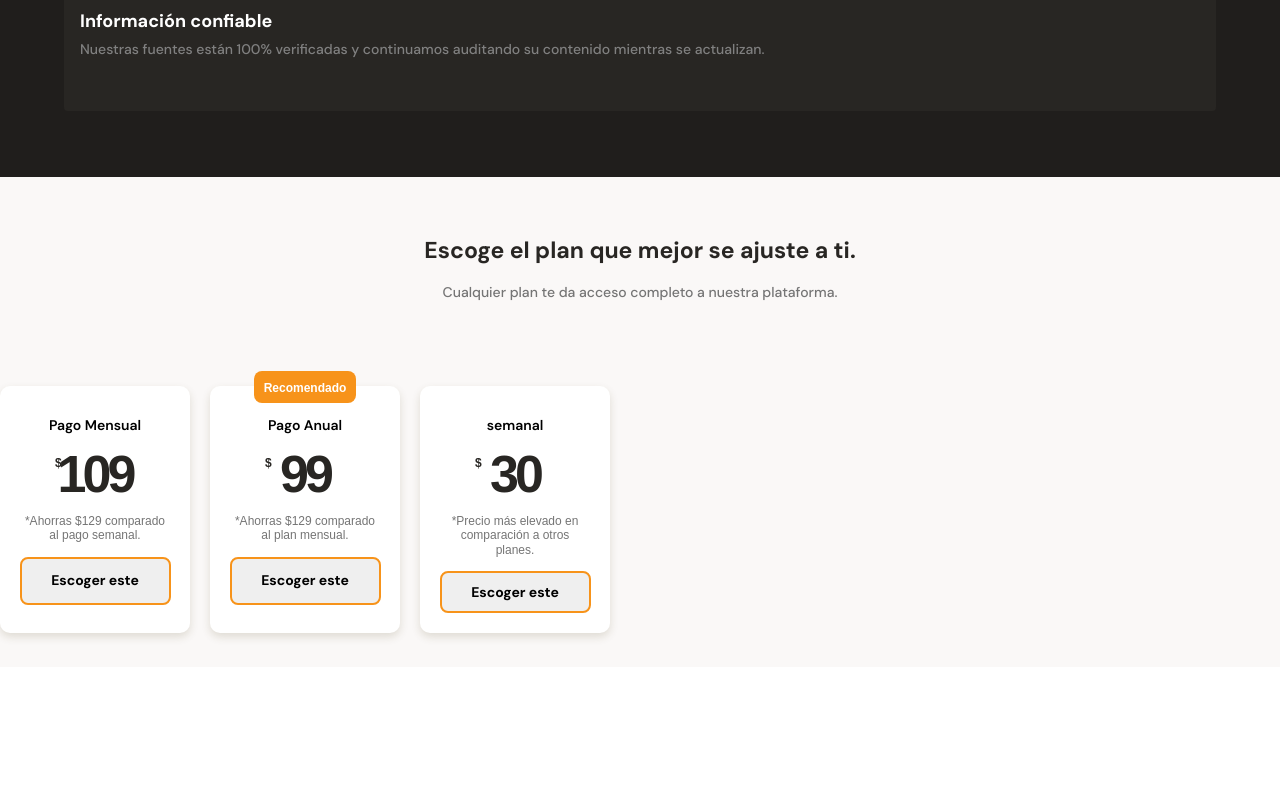
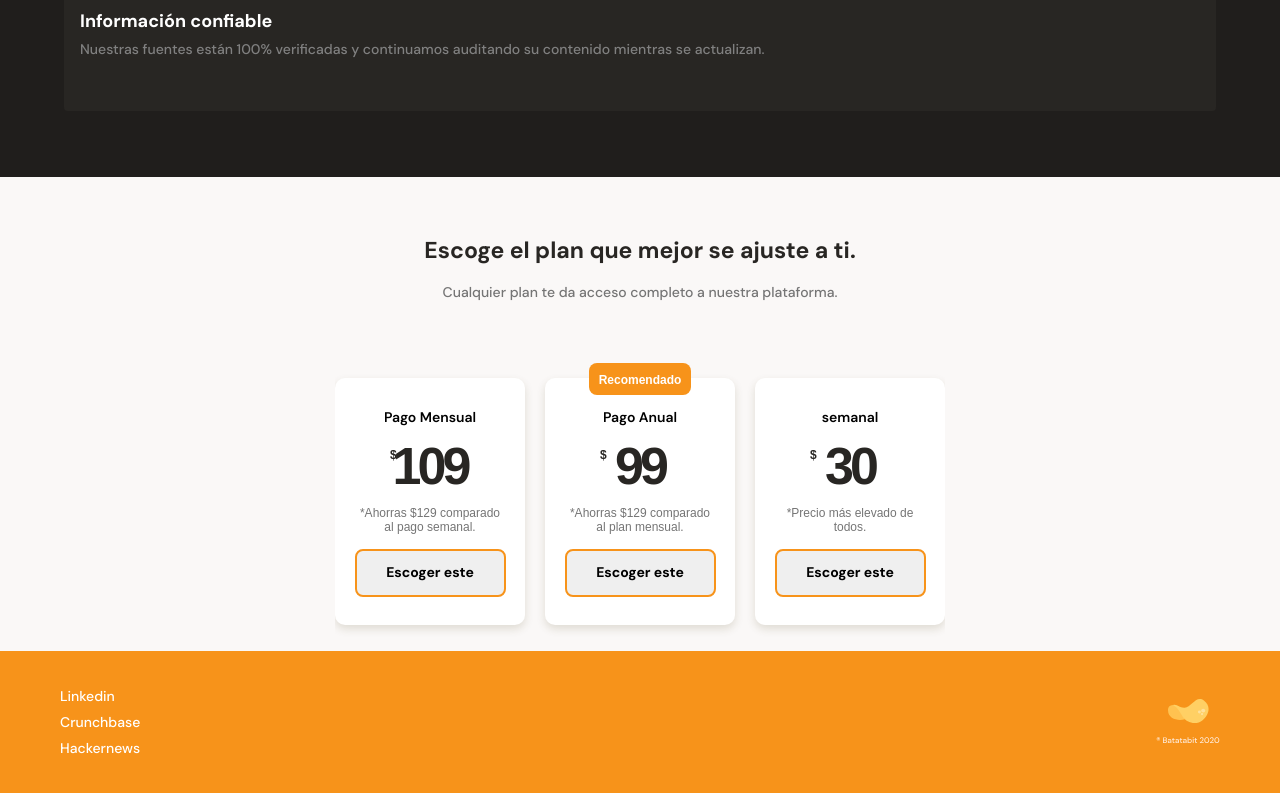
Before and after one commit to Victor-OT/batatabit, a React (Vite) app: page / in a window 1280 px wide. Shown: the part 1721-2514 px from the top of the page. Before the commit the page ends 2388 px from the top, so only its background shows below. Built offline with nearby package versions, Linux system fonts and the light colour scheme.

Commit message:
Se corrigieron estilos del scroll horizontal, ahora las cards se centran en cualquier dimensión de pantalla

```diff
--- a/src/MainPage/MainPage.css
+++ b/src/MainPage/MainPage.css
@@ -149,6 +149,7 @@ span img {
 }
 
 .plan-info {
+    display: flex;
     width: 100%;
     min-width: 320px;
     height: auto;
@@ -161,7 +162,7 @@ span img {
     display: flex;
     flex-direction: column;
     align-items: center;
-    justify-content: center;
+    margin: auto;
 }
 
 .text-plan-info-container {
@@ -186,9 +187,15 @@ span img {
     margin-bottom: 50px;
 }
 
+.outer-card-container {
+    display: flex;
+    width: 100%;
+    height: 300px;
+    overflow-x: auto;
+    justify-content: center;
+}
+
 .plan-card-container {
-    width: 100%;
-    height: 316px;
     display: flex;
     gap: 20px;
     overflow-x: scroll;
@@ -196,4 +203,28 @@ span img {
     scroll-snap-type: x proximity;
     text-align: center;
     align-items: center;
+
 }
+
+footer {
+    width: 100%;
+    min-width: 320px;
+    height: 150px;
+    display: flex;
+    align-items: center;
+    justify-content: space-between;
+    padding: 0 60px;
+    background: var(--bitcoin-orange);
+}
+
+.social-media ul {
+    list-style: none;
+}
+
+.social-media ul li {
+    font-weight: 500;
+    font-size: 14px;
+    line-height: 18px;
+    color: var(--just-white);
+    margin-bottom: 8px;
+}
--- a/src/MainPage/index.jsx
+++ b/src/MainPage/index.jsx
@@ -44,7 +44,7 @@ function MainPage () {
         {
             title: 'semanal',
             price: 30,
-            description: '*Precio más elevado en comparación a otros planes.',
+            description: '*Precio más elevado de todos.',
             recomended: false
         }
     ]
@@ -96,6 +96,7 @@ function MainPage () {
                         <h2>Escoge el plan que mejor se ajuste a ti.</h2>
                         <p>Cualquier plan te da acceso completo a nuestra plataforma.</p>
                     </div>
+                    <div className='outer-card-container'>
                         <div className='plan-card-container'>
                             {
                                 plansInfo.map(card => (
@@ -110,7 +111,20 @@ function MainPage () {
                             }
                         </div>
                     </div>
+                </div>
             </section>
+            <footer>
+                <section className='social-media'>
+                    <ul>
+                        <li>Linkedin</li>
+                        <li>Crunchbase</li>
+                        <li>Hackernews</li>
+                    </ul>
+                </section>
+                <section className='logo-footer'>
+                    <img src="../../assets/img/logo-footer.svg" alt="logo-footer" />
+                </section>
+            </footer>
         </div>
     )
 
```
Lines whose indentation alone changed are shown as unchanged.
